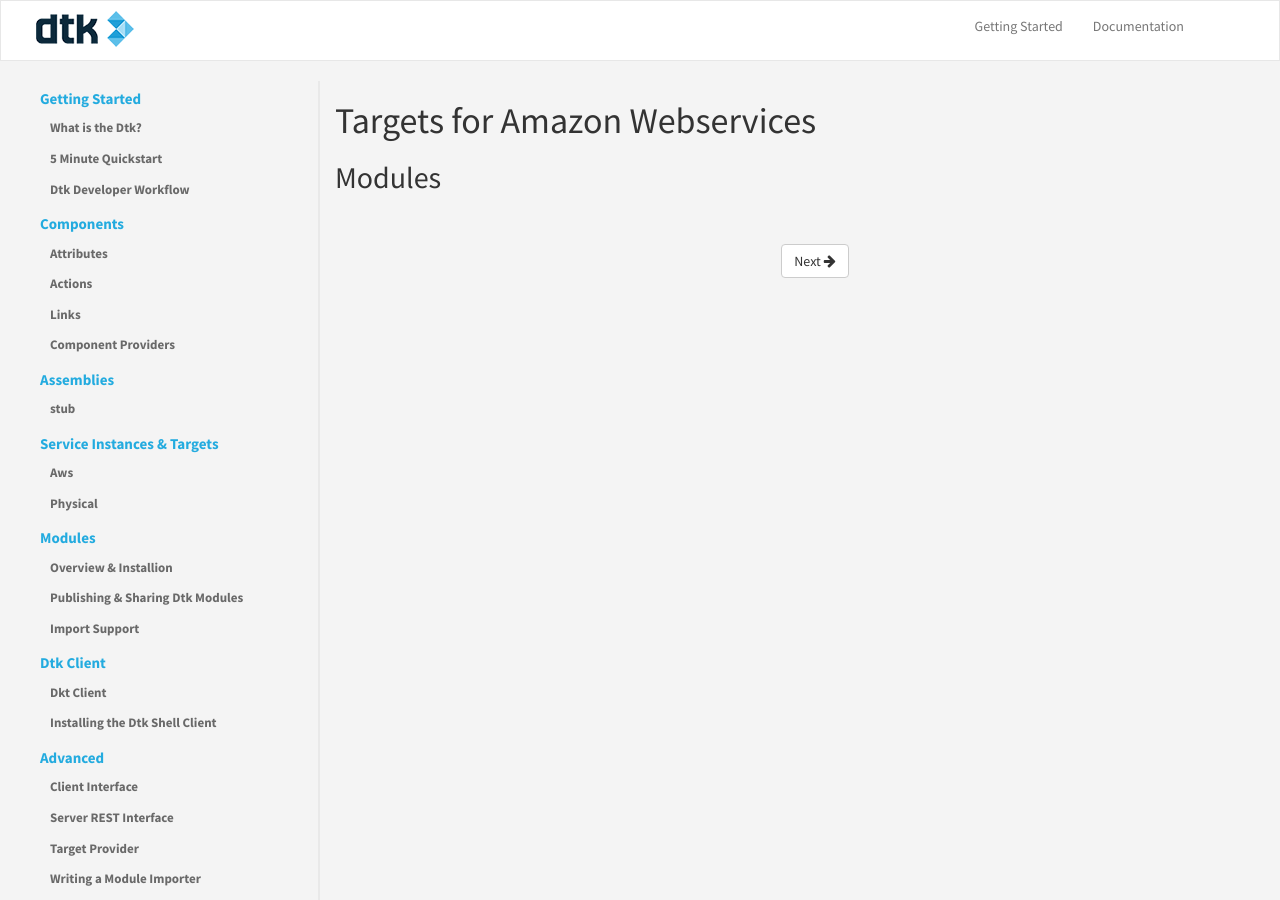
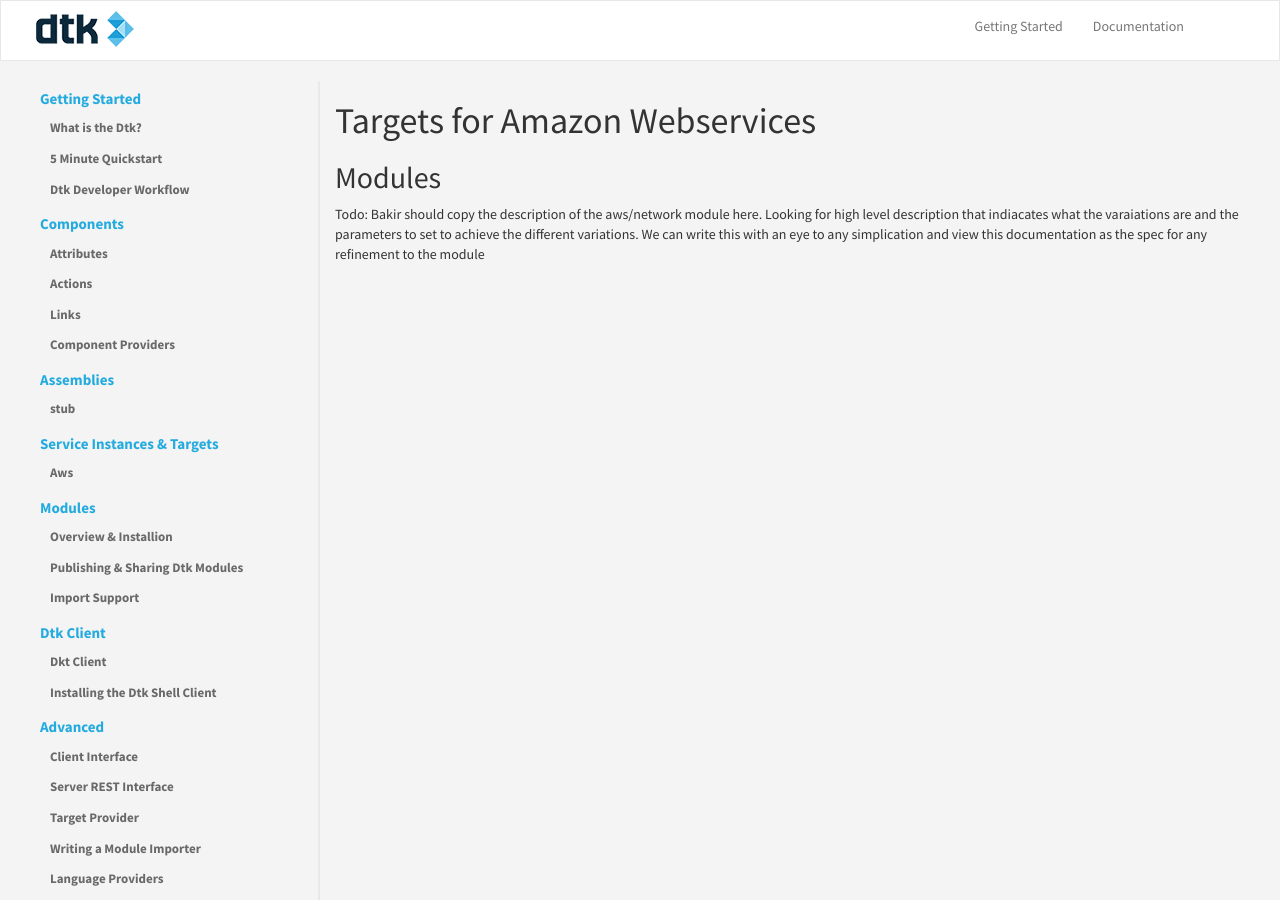
Before and after one commit to dtk/dtk-docs-v1, a Jekyll site: the page built from _targets/aws.md, in a window 1280 px wide and 900 px high. Built offline with Jekyll 4.4.1, drawn with Linux system fonts in a browser that asks for light colours.

Commit message:
Stub to put in write up of aws/nework mpdule

```diff
--- a/_targets/aws.md
+++ b/_targets/aws.md
@@ -6,3 +6,5 @@ order: 1
 # Targets for Amazon Webservices
 
 ## Modules
+
+Todo: Bakir should copy the description of the aws/network module here. Looking for high level description that indiacates what the varaiations are and the parameters to set to achieve the different variations. We can write this with an eye to any simplication and view this documentation as the spec for any refinement to the module
```
Also changed, not shown: _targets/physical.md (deleted, +0 -10 lines).
